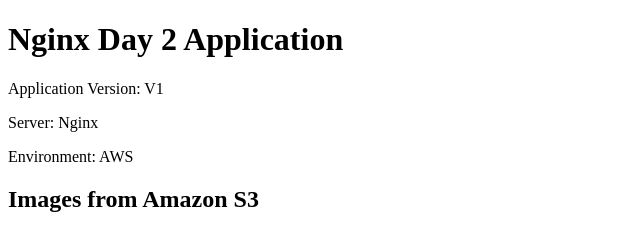
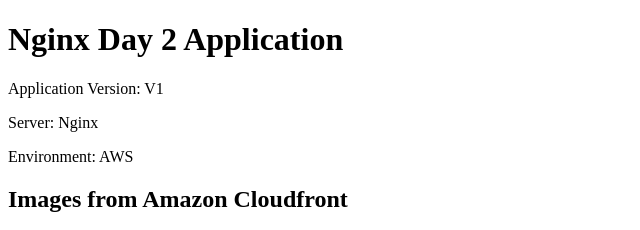
Before and after one commit to AnuragLaldher/nginx-day2-webpage, a plain HTML site: page index.html in a window 1280 px wide. Shown: the top 230 px of the page, without its empty margins (0-640 px from the left). Drawn offline with Linux system fonts and the light colour scheme.

Commit message:
Update header to reflect Cloudfront instead of S3

```diff
--- a/index.html
+++ b/index.html
@@ -14,7 +14,7 @@
     <p>Server: Nginx</p>
     <p>Environment: AWS</p>
 
-    <h2>Images from Amazon S3</h2>
+    <h2>Images from Amazon Cloudfront</h2>
 
     <img
         src="https://d1j1u9mbisdmw6.cloudfront.net/nonprod/nonprod.png"
```
